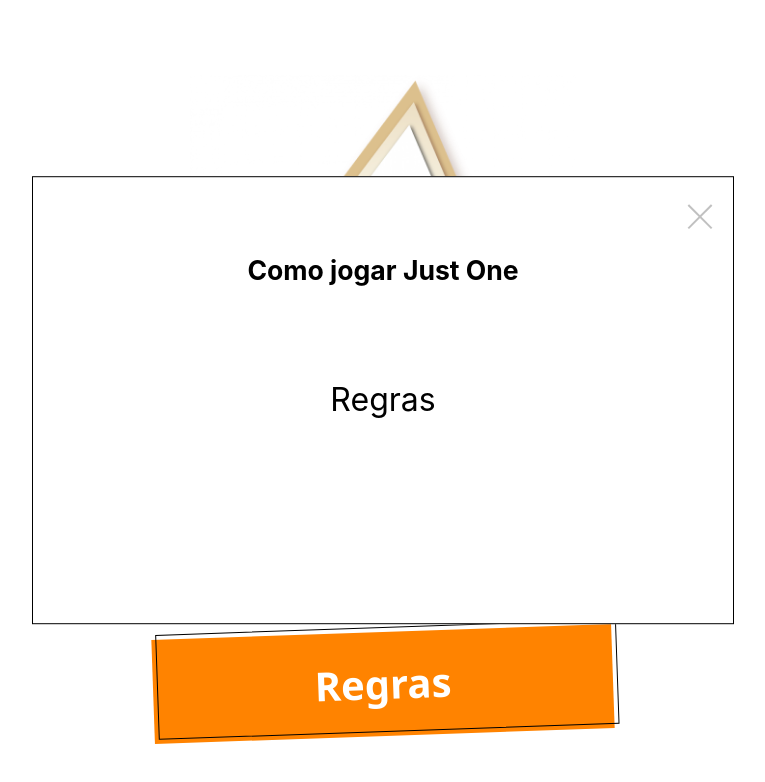
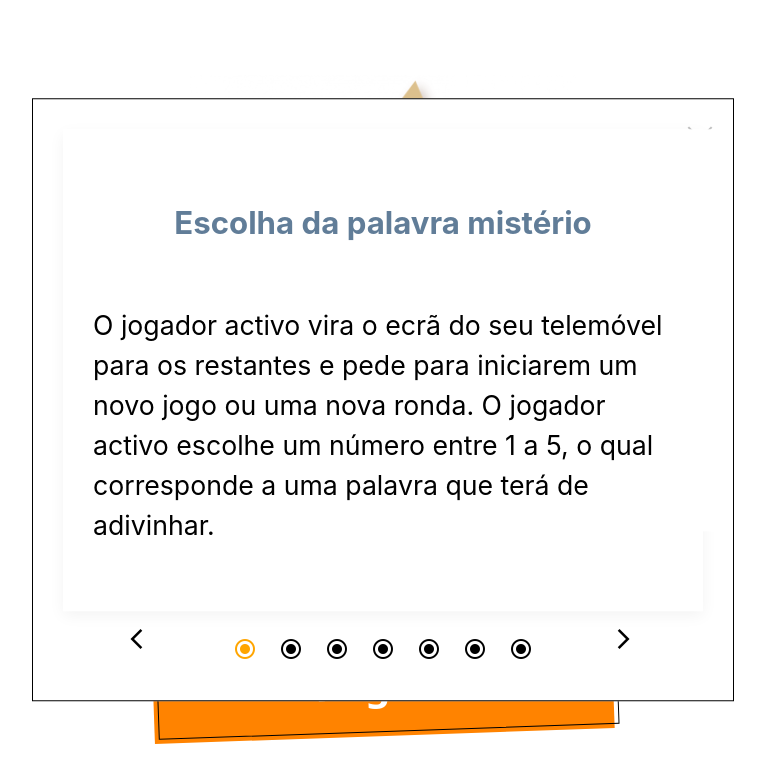
Before and after one commit to fanboy-coder/just-one, a React (Vite) app: page / in a window 1280 px wide. Both pictures are taken after a click on the button "Regras". Shown: the top 782 px of the page, without its empty margins (257-1022 px from the left). Built offline with nearby package versions, Linux system fonts and the light colour scheme.

Commit message:
Working on the rules modal.

```diff
--- a/index.html
+++ b/index.html
@@ -3,6 +3,7 @@
   <head>
     <meta charset="UTF-8" />
     <link rel="icon" type="image/svg+xml" href="/vite.svg" />
+	<link rel="stylesheet" href="https://fonts.googleapis.com/css2?family=Material+Symbols+Outlined:opsz,wght,FILL,GRAD@20..48,100..700,0..1,-50..200" />
     <meta name="viewport" content="width=device-width, initial-scale=1.0" />
     <title>Just One</title>
   </head>
--- a/src/App.css
+++ b/src/App.css
@@ -40,15 +40,43 @@
 	padding: 50px;
 	z-index: 1000;
 	border: 1px solid #000000;
-	display: grid;
 	grid-template-rows: repeat(3, 1fr);
 	padding: .5rem 1.65rem;
-	width: 80%;
+	width: 700px;
 	max-width: 50vw;
 	padding: 30px;
-	text-align: center;
+	display: flex;
+	flex-direction: column;
+	justify-content: center;
+	overflow: hidden;
+}
+
+.modal-top {
+	display: grid;
+}
+
+.inner {
+	white-space: nowrap;
+	transition: transform 0.3s;
+	box-shadow: 0 5px 15px rgba(0, 0, 0, 0.05);
+}
+
+.rules-item {
+	display: inline-flex;
 	align-items: center;
 	justify-content: center;
+	background-color: #fff;
+}
+
+.rules-item-text {
+	display: flex;
+	flex-direction: column;
+	margin: 40px 0 40px 0;
+	padding: 0 30px 0 30px;
+	white-space: normal;
+	color: #617d98;
+	align-items: center;
+	font-size: smaller;
 }
 
 .logo {
@@ -303,3 +331,40 @@
 .close:after {
 	transform: rotate(-45deg);
 }
+
+.rules-buttons {
+	display: flex;
+	justify-content: space-evenly;
+}
+
+.button-arrow {
+	background: none;
+	border: none;
+	cursor: pointer;
+	color: black;
+}
+
+.indicators {
+	display: flex;
+	justify-content: space-around;
+	align-items: center;
+	margin-top: 20px;
+}
+
+.indicator-button {
+	border: none;
+	cursor: pointer;
+}
+
+.indicators>button {
+	margin: 5px;
+	background: none;
+}
+
+.indicator-symbol {
+	color: black;
+}
+
+.indicator-symbol-active {
+	color:orange;
+}
--- a/src/App.jsx
+++ b/src/App.jsx
@@ -1,6 +1,6 @@
 import React, { useState } from "react";
 import Game from "./components/Game";
-import Modal from "./components/Modal";
+import RulesModal from "./components/RulesModal";
 import logo from "./assets/images/logo.png";
 
 function App() {
@@ -20,7 +20,7 @@
 					<button onClick={() => setIsOpen(true)} className="big-button rules">
 						Regras
 					</button>
-					<Modal open={isOpen} onClose={() => setIsOpen(false)} />
+					<RulesModal open={isOpen} onClose={() => setIsOpen(false)} />
 				</>
 			)}
 			{appVisibility && <Game />}
--- a/src/components/Modal.jsx
+++ /dev/null
@@ -1,15 +0,0 @@
-import React from "react";
-import "../App.css"
-
-export default function Modal({open, onClose}) {
-	if(!open) return null;
-
-	return (
-		<div className="modal">
-			<h5>Como jogar Just One</h5>
-			<button onClick={onClose} className="close"></button>
-			<p>Regras</p>
-		</div>
-	)
-
-}
--- a/src/components/NextModal.jsx
+++ b/src/components/NextModal.jsx
@@ -11,7 +11,7 @@
 			<p>Passa a o telemóvel e clica no botão para começares a próxima ronda</p>
 			{!cards <= 0 ? (
 				<button onClick={onClose} className="big-button next">Próxima ronda</button>
-			) : (<button onClick={reset} className="big-button next">Novo jogo</button>
+			) : (<button onClick={reset} className="big-button new">Novo jogo</button>
 			)}
 		</div>
 	)
--- /dev/null
+++ b/src/components/RulesItem.jsx
@@ -0,0 +1,12 @@
+import React from "react";
+
+export default function RulesItem ({item}) {
+	return(
+		<div className="rules-item">
+			<div className="rules-item-text">
+				<h3>{item.title}</h3>
+				<p>{item.description}</p>
+				</div>
+		</div>
+	)
+}
--- /dev/null
+++ b/src/components/RulesModal.jsx
@@ -0,0 +1,87 @@
+import React, { useState } from "react";
+import RulesItem from "./RulesItem";
+import "../App.css"
+
+export default function Modal({ open, onClose }) {
+	if (!open) return null;
+
+	const [activeIndex, setActiveIndex] = useState(0);
+
+	const items = [
+		{
+			title: "Escolha da palavra mistério",
+			description: "O jogador activo vira o ecrã do seu telemóvel para os restantes e pede para iniciarem um novo jogo ou uma nova ronda. O jogador activo escolhe um número entre 1 a 5, o qual corresponde a uma palavra que terá de adivinhar.",
+		},
+		{
+			title:"Escolha das pistas",
+			description: "Cada jogador, no bloco de notas do seu telemóvel, escreve uma pista sem falar ou mostrar aos outros. A pista tem de ser, obrigatoriamente, uma só palavra.",
+		},
+		{
+			title:"Pistas inválidas",
+			description: "- A palvra mistério escrita com uma ortografia diferente ou noutra língua. - Uma palavra da mesma família. - Uma palavra inventada. - Uma palavra fonéticamente idêntica, mas com significado diferente."
+		},
+		{
+			title:"Comparação das pistas",
+			description: "Quando todos tiverem escrito as suas pistas, o jogador activo fecha os olhos. Os outros jogadores viram os seus telemóveis e comparam as pistas uns com os outros. Todas as idênticas e inválidas são anuladas.",
+		},
+		{
+			title:"Proposta",
+			description: "O jogadort activo abre os olhos e tenta adivinhar a palavra mistério mediante as pistas apresentadas. Só tem direito a uma proposta!",
+		},
+		{
+			title:"Resultado",
+			description:"Adivinhar, Passar, Falhar"
+		},
+		{
+			title:"Próxima ronda",
+			description:"O jogador activo troca de telemóvel com o jogador à sua esquerda e o jogo recomeça"
+		}
+	];
+
+	const updateIndex = (newIndex) => {
+		if (newIndex < 0) {
+			newIndex = 0;
+		} else if (newIndex >= items.length) {
+			newIndex = items.length - 1;
+		}
+		setActiveIndex(newIndex);
+	};
+
+	return (
+		<div className="modal">
+			<button onClick={onClose} className="close"></button>
+			<div
+				className="inner"
+				style={{ transform: `translate(-${activeIndex * 100}%)` }}
+			>
+				{items.map((item) => {
+					return <RulesItem item={item} width={"100%"} />;
+				})}
+			</div>
+			<div className="rules-buttons">
+				<button className="button-arrow" onClick={() => { updateIndex(activeIndex - 1) }}>
+					<span class="material-symbols-outlined">
+						arrow_back_ios
+					</span>
+				</button>
+				<div className="indicators">
+					{items.map((item, index) => {
+						return (
+							<button className="indicator-button" onClick={() => updateIndex(index)}>
+								<span class={`material-symbols-outlined ${index === activeIndex ? "indicator-symbol-active" : "indicator-symbol"}`}>
+									radio_button_checked
+								</span>
+							</button>
+						)
+					})}
+				</div>
+				<button className="button-arrow" onClick={() => { updateIndex(activeIndex + 1) }}>
+					<span class="material-symbols-outlined">
+						arrow_forward_ios
+					</span>
+				</button>
+			</div>
+		</div>
+	)
+
+}
--- a/src/data/data.js
+++ b/src/data/data.js
@@ -8,12 +8,35 @@
 "Cabana","Trégua","Crocodilo","Jóia","Metro","Óculos","Mariza","Dinossauro","Amarelo","Cogumelo","Pombo","Pikachu",
 "Faca","Almofada","Armstrong","Espada","Roubo","Nintendo","Aposta","Sal","Manual","Gel","Hollywood","Mosquito","Lança",
 "Saco","Fino","Doping","Alho","Cubo","Rocky","Leite","Borboleta","Pó","Porcelana","Mercado","Casulo","Granada","Brincadeira",
-"Escova","Porco","Toy","Buffy","Vulcão","Paixão","Galo","Electricidade","Espelho","Réveillon","Banho","Osso","Fada","Forno",
+"Escova","Porco","Toy","Espelho","Réveillon","Banho","Osso","Fada","Forno",
 "Tomada","Páscoa","Mangueira","Faixa","Chinelo","Folha","Puma","Revolução","Saara","Halloween","Pulga","Bebé","Cantil","Par",
 "Parafuso","Ancinho","Computador","Starbucks","Baile","Churrasco","Panda","Sonho","Casamento","Umbigo","Grua","Operação","Rap",
 "Musa","Defesa","Godzilla","Uniforme","Chuva","Incêndio","Capacete","Clube","Natal","Costura","Estação","Lanterna","Veneno",
-"Estrela","Lobo","Tintim","Aniversário"
-];
+"Estrela","Lobo","Tintim","Aniversário","Poppins","Doutor","Morango","Nuclear","Lotaria","Alcatraz","Fumo","Avelã","Diamante",
+"Rosa","Avatar","Moinho","Selva","Freira","Petardo","Oprah","Ninja","Edredom","Caçador","Legume","Escada","Anjo","Louco","Cabelo",
+"Matrix","Mito","Facebook","Bolota","Decreto","Ponte","Cemitério","Cupido","Guarda-Chuva","Salto","Raíz","Baía","Estudo","Gótico",
+"Titanic","Máquina","Guilhotina","Mágico","Hóquei","Banana","Camões","Melão","Âncora","Israel","Cacto","Ténis","Lagarta","Humor",
+"Canto","Antártida","Salsicha","Xarope","Floresta","Balança","Zeus","Comboio","Sardinha","Moeda","Cleópatra","Janela","Anão",
+"Circo","Elvis","Tractor","Pedra","Martelo","Chile","Morcela","Imperador","Papa","Bairro","Rock","Tigre","Agulha","Sabão","Pimenta",
+"Triângulo","Boneca","Itália","Cenário","Bengala","Mosqueteiro","Fio","Tulipa","Ikea","Plástico","Raio","Cartão","Seixo","Evereste",
+"Miragem","Ramsés","Fogo","Cruzamento","Princesa","Bolo","Garanhão","México","Branca","Careca","Vela","Camembert","Shrek","Pólo","Faroeste",
+"Gato","Palácio","Eleição","Mel","Rambo","Marioneta","Jogo","Vegas","Cofre","Avião","Cavaleiro","Paz","Flor","Suíça","Calendário","Chapéu",
+"Trevo","Botão","Queijo","Chewbacca","Terminator","Carta","Almôndega","Paraíso","Ovo","Montanha","Amendoim","Lâmpada","Jedi","Piripíri",
+"Jackson","Cigarro","Pulseira","Metereologia","Torre","Pensamento","Frankenstein","Acento","Duche","Vingança","Chefe","Urgência","Cruz",
+"Valsa","Solitário","Sopa","Onda","Escola","Lego","Ramo","Cinderela","Crepe","Ilha","Táxi","Cocktail","Mario","Tampa","Violino","Pêssego","Google",
+"Arco","Março","Golfe","Bilhete","Navio","Bowling","Churchill","Carneiro","Espião","Tango","Amora","Templo","Areia","Barata","Reggae","Estrume",
+"Lago","Macaco","Farol","Olímpico","Escalada","Advogado","Tolkien","Rio","Bomba","Aladino","Cano","Cinto","Bar","Múmia","Bateria","Feira","Karaté",
+"Papagaio","Máfia","Grande","Míssil","Microsoft","Ski","Rei","Ballet","Banda","Álcool","Lava","Coração","Moscovo","Bilhar","Unicórnio","Laranja",
+"Cérebro","Máscara","Concerto","Tróia","Tubarão","Ratatouille","Canadá","Zoo","Cachimbo","Livro","Spartacus","Pêlo","Tornado","Pirâmide","Aliança",
+"Luz","Sofá","Mozart","Anel","Pizza","Tóquio","Calcanhar","Frango","Helicóptero","Coronel","Açúcar","Teatro","Pá","Dune","Muralha","Raposa",
+"Polícia","Simpson","Jornal","Padeiro","Perfume","Chama","Zombie","Joker","Tesouro","Piloto","Mickey","Esgoto","Galáxia","Tradição","Serpente",
+"Taça","Picasso","Relógio","Ardósia","Bombeio","Copo","Cuscuz","Grécia","Caverna","Pessoa","Casino","Caramelo","Fonte","Gelado","Flauta","Champanhe",
+"Safári","Alien","Ratazana","Alicate","Amazon","Tabaco","Régua","Polar","Rato","Colar","Quinta","Bélgica","Tatuagem","Spielberg","Maçã","Sereia",
+"Boxe","Funeral","Elástico","Panela","Flash","Túnel","Darwin","Tomate","Paraquedas","Canhão","Binóculos","Tapete","Pónei","Coroa","Novo","Tarantino",
+"Astérix","Robô","Comédia","Língua","Cabeleireiro","Cabra","Pão","Diabo","Primário","Tarzan","Boca","Carrossel","Psycho","Relva","Queda","Bigode","Borbulha",
+"Cadeira","Stark","Bolacha","Toalha","Vénus","Polvo","Ciclo","Ópera","Joaninha","Mostarda","Sherlock","Garrafa","Vírus","Croissant","Fantasma","Palha",
+"Prego","Potter","Série","Ninho","Especiaria","Elefante","Carnaval","Cárie","Managa","Gremlins","Póquer","Tarte","Número","Decathlon","Rum","Metal","Atum",
+"França","Lua","Refeitório","Pássaro","Ferramenta","Música","Garganta","América","Café","Febre"];
 
 export default {
 	allWords
```
